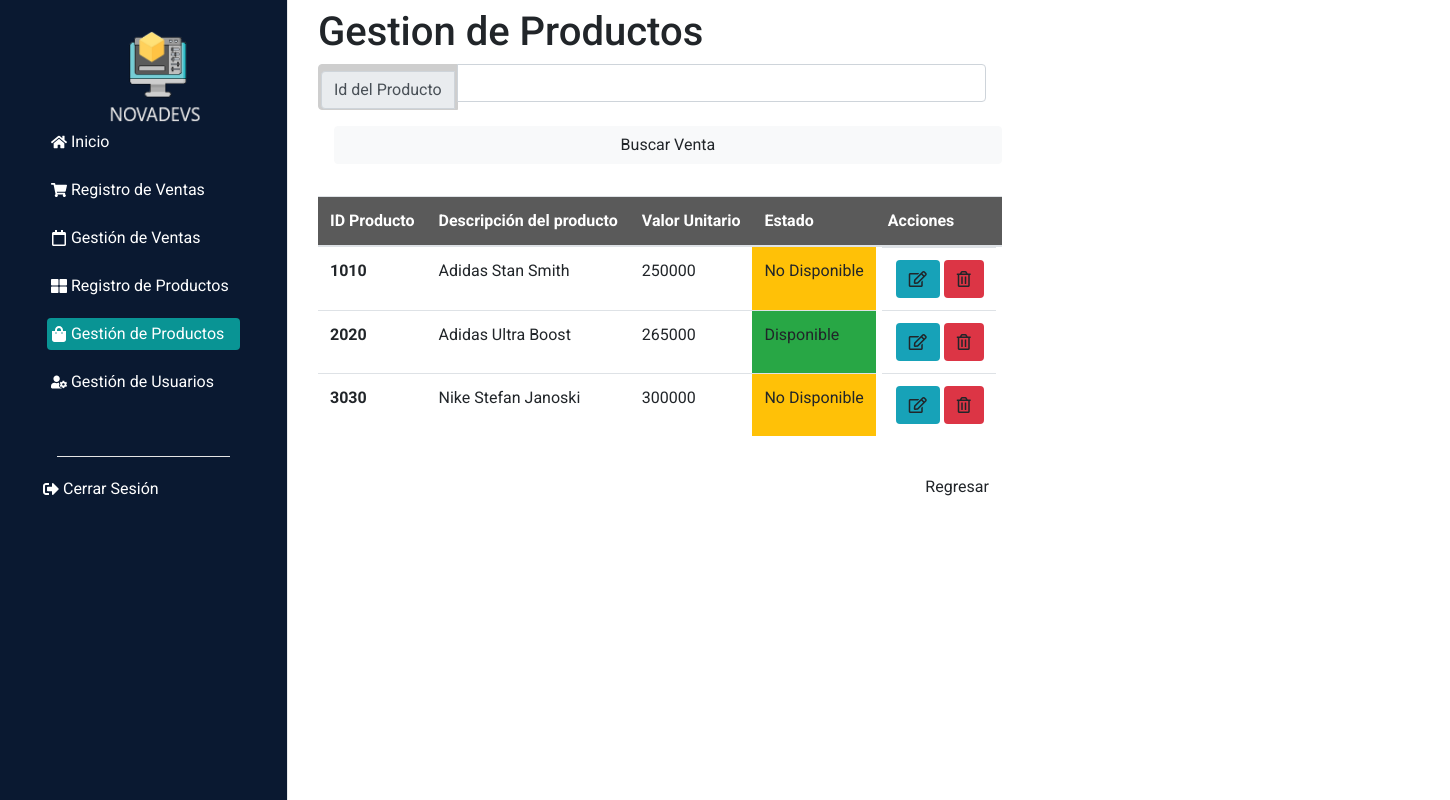
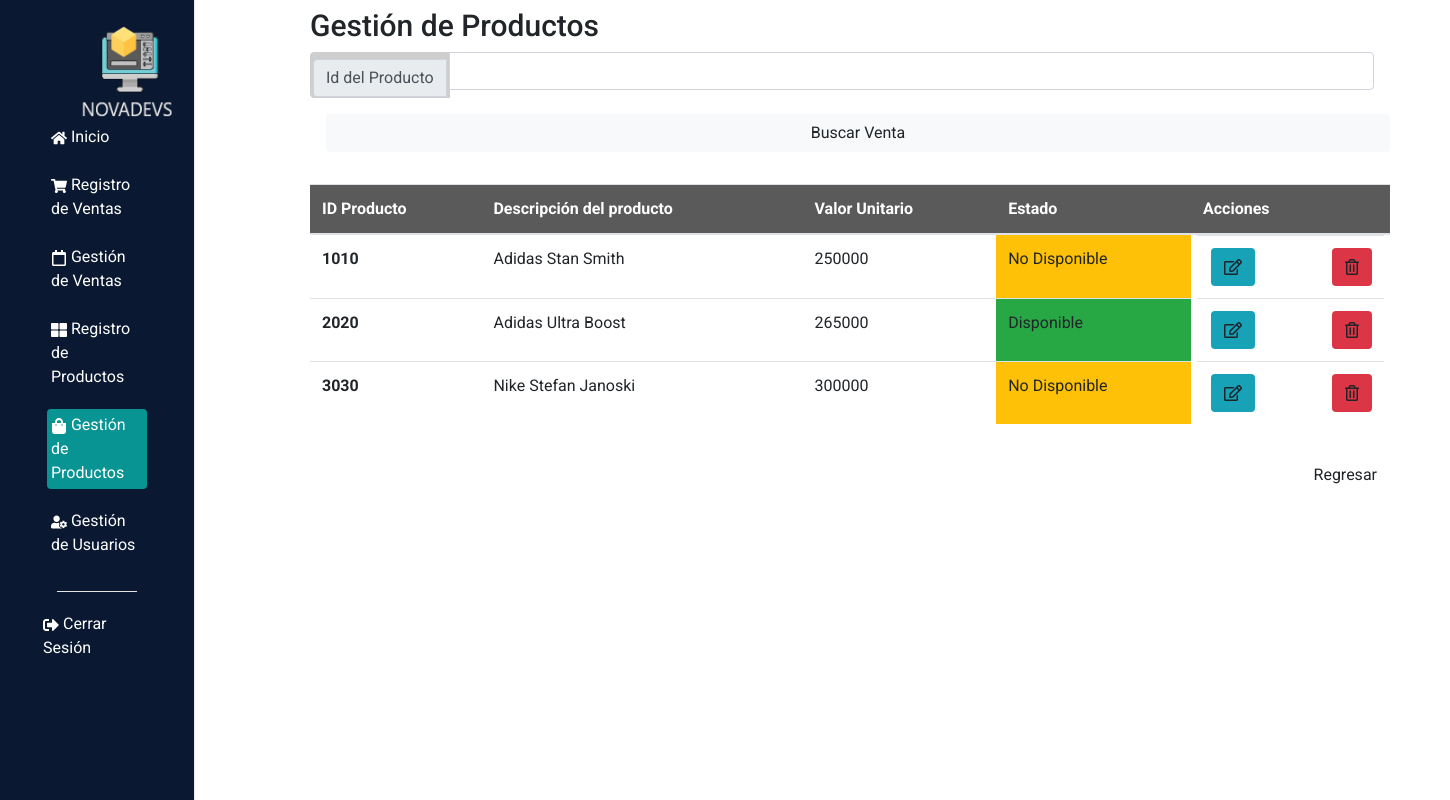
Before and after one commit to NovaDevs-MinTIC/NovaDevs, a React (Create React App) app: page /gestionProducto in a window 1280 px wide. Shown: the whole page, 1450 px wide, since content can reach past the window. Built offline with nearby package versions, Linux system fonts and the light colour scheme.

Commit message:
agregando algunos estilos a la gestión de productos

```diff
--- a/src/pages/gestionProducto.jsx
+++ b/src/pages/gestionProducto.jsx
@@ -12,7 +12,7 @@ const gestionProducto = () => {
             {/*Título*/}
             <div className="container">
                 <h1 className="h1__titgestionProducto mt-2">
-                    Gestion de Productos
+                    Gestión de Productos
                 </h1>
             </div>
 
--- a/src/styles/App.scss
+++ b/src/styles/App.scss
@@ -132,3 +132,14 @@ margin: 10px;
   .titulo-admin-producto{
     float: right;
   }
+.contenedorProducto{
+
+    float: center;
+    width: 150vh;
+    height: 95vh;
+    margin-left: 55px;
+}
+.h1__titgestionProducto{
+  margin-top: 22px;
+  font-size: 30px;
+}
```
